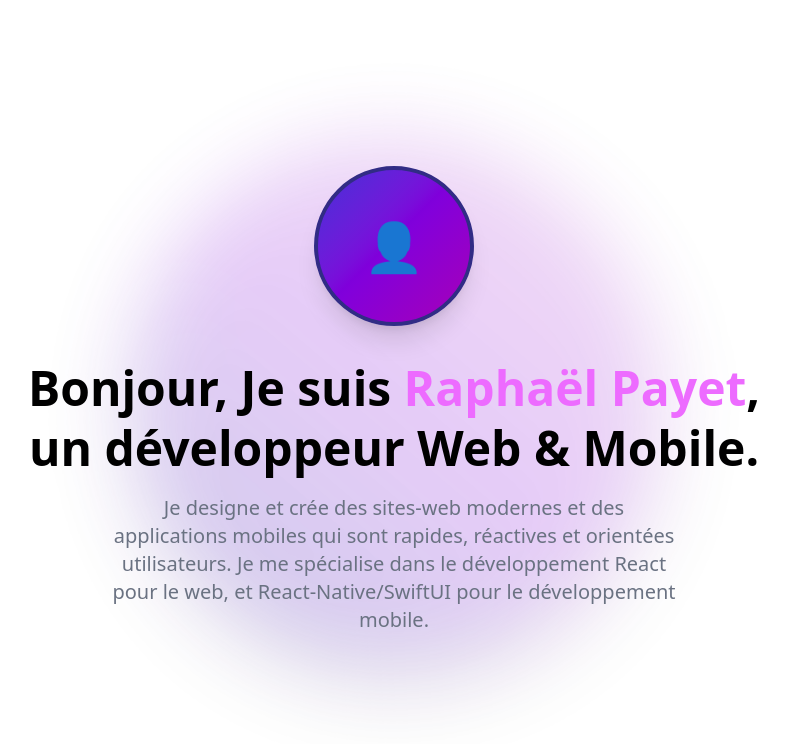
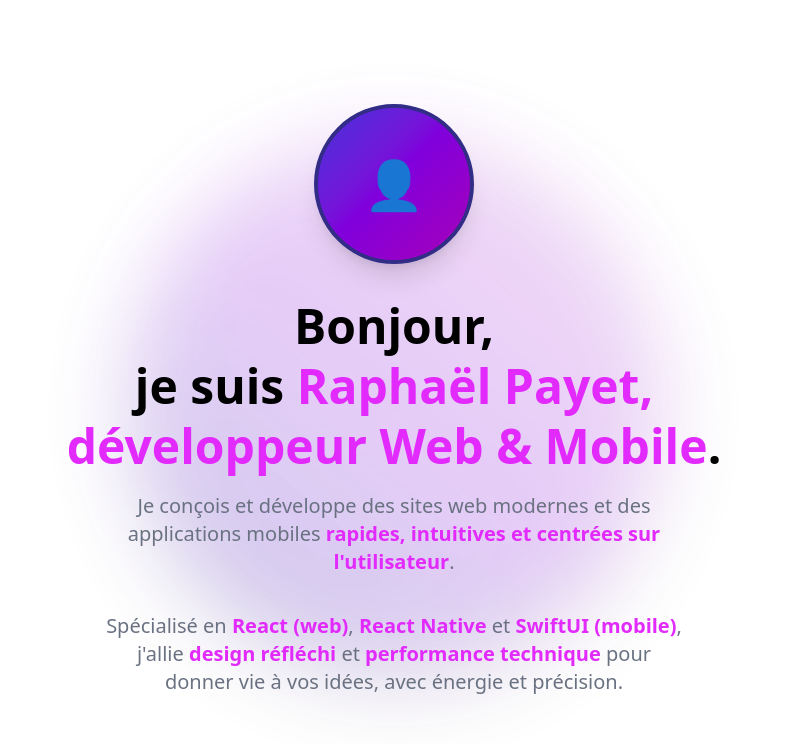
Before and after one commit to raphpay/Portfolio, a React (Vite) app: page / in a window 1280 px wide. Shown: the top 744 px of the page, without its empty margins (246-1034 px from the left). Built offline with nearby package versions, Linux system fonts and the light colour scheme.

Commit message:
Adapt texts

```diff
--- a/src/ui/section/HeroSection.tsx
+++ b/src/ui/section/HeroSection.tsx
@@ -1,9 +1,11 @@
 import React from "react";
 import AnimatedBackgroundShape from "../components/AnimatedBackgroundShape";
 
+const highlight = "font-bold text-fuchsia-500";
+
 const HeroSection: React.FC = () => {
   return (
-    <section className="relative w-full min-h-screen flex flex-col items-center justify-center overflow-hidden">
+    <section className="relative w-full min-h-screen flex flex-col items-center justify-center overflow-hidden px-2">
       <AnimatedBackgroundShape />
       {/* Content */}
       <div className="relative z-10 flex flex-col items-center">
@@ -15,17 +17,29 @@
         </div>
         {/* Headline */}
         <h1 className="text-3xl md:text-5xl font-extrabold text-black text-center mb-4 leading-tight">
-          Bonjour, Je suis{" "}
-          <span className="text-fuchsia-400">Raphaël Payet</span>
-          ,<br />
-          un développeur Web & Mobile.
+          Bonjour,<br></br> je suis{" "}
+          <span className={highlight}>
+            Raphaël Payet,<br></br>développeur Web & Mobile
+          </span>
+          .
         </h1>
         {/* Description */}
+        <p className="text-lg md:text-xl text-gray-500 text-center max-w-xl font-medium mb-2">
+          Je conçois et développe des sites web modernes et des applications
+          mobiles{" "}
+          <span className={highlight}>
+            rapides, intuitives et centrées sur l'utilisateur
+          </span>
+          .
+        </p>
         <p className="text-lg md:text-xl text-gray-500 text-center max-w-xl font-medium">
-          Je designe et crée des sites-web modernes et des applications mobiles
-          qui sont rapides, réactives et orientées utilisateurs. Je me
-          spécialise dans le développement React pour le web, et
-          React-Native/SwiftUI pour le développement mobile.
+          <br></br>
+          Spécialisé en <span className={highlight}>React (web)</span>,{" "}
+          <span className={highlight}>React Native</span> et{" "}
+          <span className={highlight}>SwiftUI (mobile)</span>, j'allie{" "}
+          <span className={highlight}>design réfléchi</span> et{" "}
+          <span className={highlight}>performance technique</span> pour donner
+          vie à vos idées, avec énergie et précision.
         </p>
       </div>
     </section>
--- a/src/ui/section/OffersSection.tsx
+++ b/src/ui/section/OffersSection.tsx
@@ -25,11 +25,9 @@
     points: [
       "Site React 100% personnalisé (jusqu'à 6 pages)",
       "Design UX/UI sur mesure",
-      "Intégration d'un back-office (Firebase ou CMS headless léger si besoin)",
       "Formulaires de contact, Google Maps, lien vers réseaux sociaux",
       "Optimisation SEO local",
       "Hébergement + déploiement inclus (si souhaité)",
-      "Documentation complète à la livraison",
     ],
     price: "À partir de 1 800€",
   },
@@ -37,14 +35,13 @@
     icon: <Smartphone size={36} className="text-purple-500 mb-2" />,
     title: "Application Mobile Locale",
     description:
-      "Déployez une application mobile intuitive pour Android et iOS, idéale pour informer, interagir ou organiser des services de proximité.",
+      "Déployez une application mobile intuitive pour Android et iOS, idéale pour votre cible.",
     points: [
       "App React Native (Android et iOS)",
-      "Modules personnalisables : actus, signalements, agenda, annuaire, notifications push",
-      "Connexion à back-end Firebase ou Swift",
+      "Modules personnalisables",
+      "Connexion à un back-end Firebase ou Swift",
       "Publication sur stores (Play Store inclus, App Store sur option)",
       "UX pensée pour tous les publics (accessibilité, simplicité)",
-      "Documentation technique fournie",
     ],
     price: "À partir de 3 500€",
   },
```
